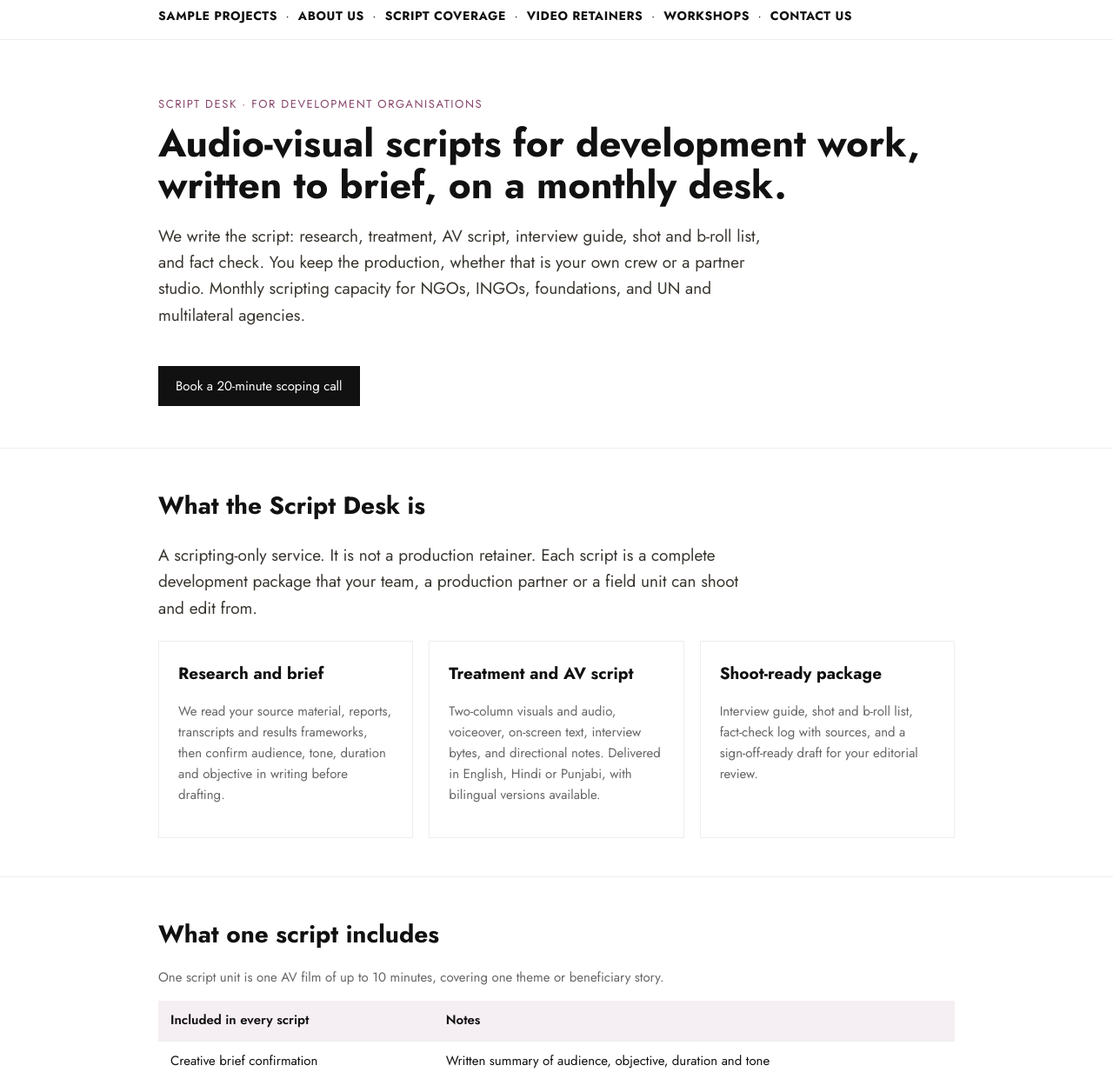
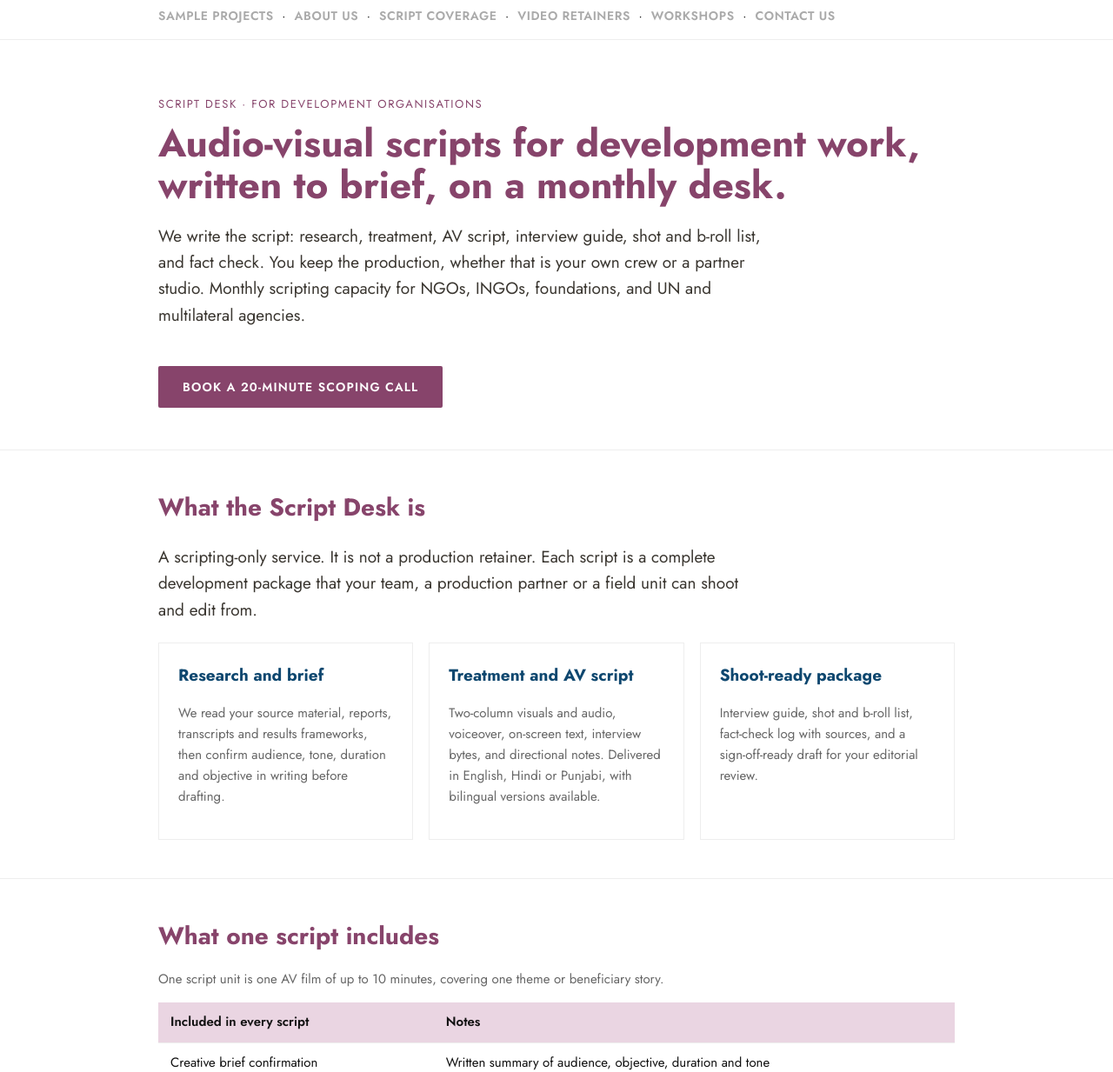
Before and after one commit to sunilrpappu-arch/orchidroom-scriptdesk, a plain HTML site: page index.html in a window 1280 px wide. Shown: the part 76-1309 px from the top of the page at 87% size. Drawn offline with Linux system fonts and the light colour scheme.

Commit message:
Script Desk: plum and blue buttons and headings, nav weight matches other sites
Co-Authored-By: Claude Haiku 5.5 <noreply@anthropic.com>
Claude-Session: https://claude.ai/code/session_01MG4ACmNQ6Mc2yFovEAURHQ

```diff
--- a/index.html
+++ b/index.html
@@ -16,23 +16,25 @@ a{color:var(--blue)}
 .wrap{max-width:960px;margin:0 auto;padding:0 22px}
 header.top{padding:18px 0;border-bottom:1px solid var(--line);font:14px/1.2 'Jost','Century Gothic','Helvetica Neue',Arial,sans-serif;letter-spacing:.04em;text-transform:uppercase}
 header.top .wrap{display:flex;justify-content:space-between;gap:12px;flex-wrap:wrap}
-header.top a{text-decoration:none;color:var(--ink);font-weight:700}
+header.top a{text-decoration:none;color:#aaaaaa;font-weight:600}
+header.top a:hover{color:var(--accent)}
 header.top img{height:56px;width:auto;display:block}
 @media (max-width:600px){header.top img{height:44px}}
 .hero{padding:64px 0 48px}
 .kicker{font:13px 'Jost','Century Gothic','Helvetica Neue',Arial,sans-serif;letter-spacing:.12em;text-transform:uppercase;color:var(--accent)}
-h1{font-size:44px;line-height:1.1;margin:12px 0 18px;font-weight:700}
-h2{font-size:28px;margin:0 0 14px;font-weight:700}
-h3{font-size:19px;margin:0 0 6px}
+h1{font-size:44px;line-height:1.1;margin:12px 0 18px;font-weight:700;color:var(--accent)}
+h2{font-size:28px;margin:0 0 14px;font-weight:700;color:var(--accent)}
+h3{font-size:19px;margin:0 0 6px;color:var(--blue)}
 .lede{font-size:19px;max-width:700px;color:#3a3630}
-.cta{display:inline-block;margin-top:24px;background:var(--ink);color:var(--paper);padding:12px 20px;text-decoration:none;font:15px 'Jost','Century Gothic','Helvetica Neue',Arial,sans-serif}
+.cta{display:inline-block;margin-top:24px;background:var(--accent);color:#fff;padding:14px 28px;text-decoration:none;font:600 14px 'Jost','Century Gothic','Helvetica Neue',Arial,sans-serif;letter-spacing:.08em;text-transform:uppercase;border-radius:2px}
+.cta:hover{background:#6f3758}
 section{padding:44px 0;border-top:1px solid var(--line)}
 .grid{display:grid;grid-template-columns:repeat(auto-fit,minmax(260px,1fr));gap:18px}
 .card{background:var(--card);border:1px solid var(--line);padding:22px}
 .muted{color:var(--muted);font-size:15px}
 table{width:100%;border-collapse:collapse;background:var(--card);font:15px/1.45 'Jost','Century Gothic','Helvetica Neue',Arial,sans-serif}
 th,td{text-align:left;padding:12px 14px;border-bottom:1px solid var(--line);vertical-align:top}
-th{background:#f5eef3;font-weight:600}
+th{background:#ead5e2;font-weight:600}
 ol.steps{padding-left:20px;margin:0}
 ol.steps li{margin:0 0 12px}
 footer{padding:36px 0 56px;border-top:1px solid var(--line);font:14px 'Jost','Century Gothic','Helvetica Neue',Arial,sans-serif;color:var(--muted)}
```
